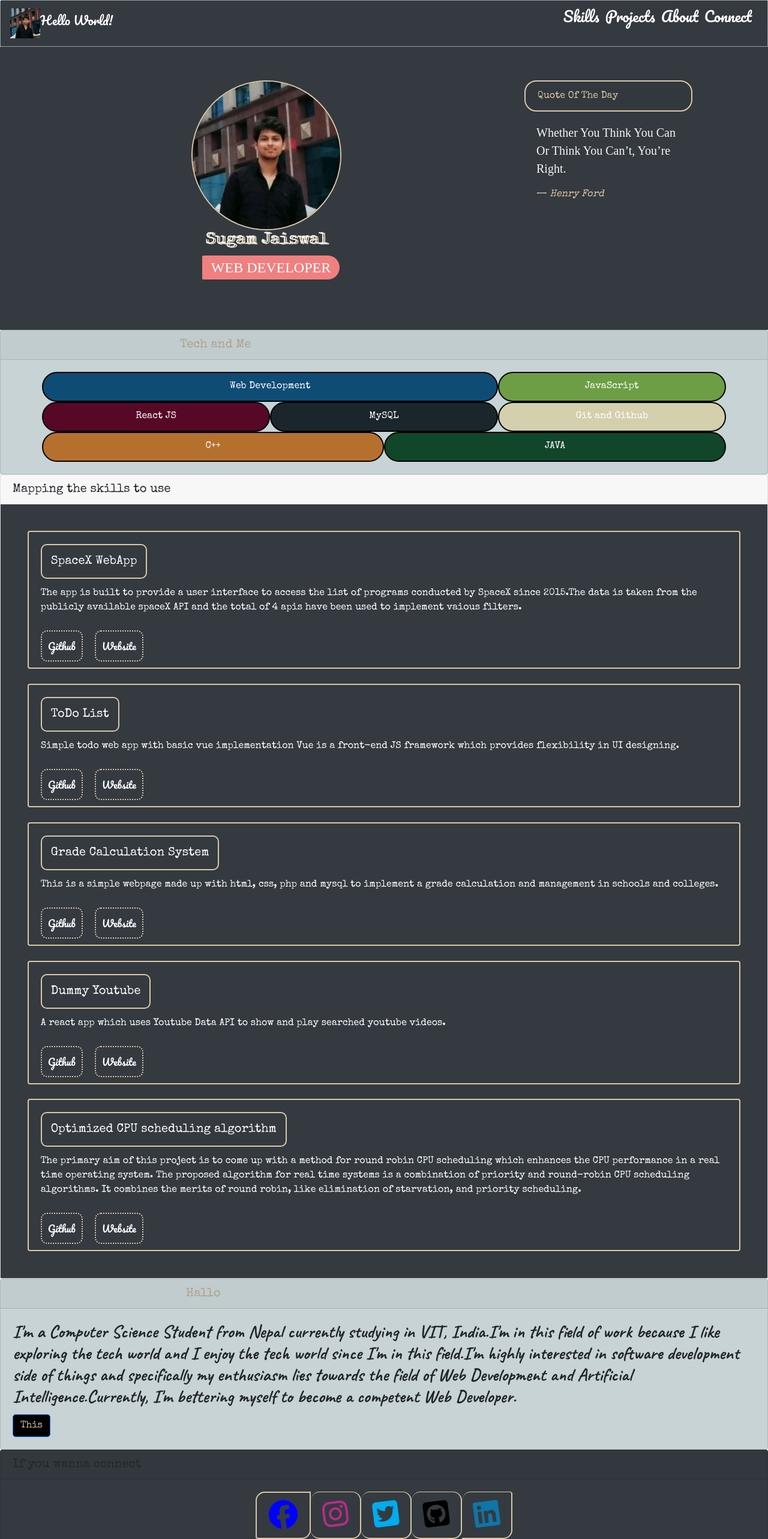
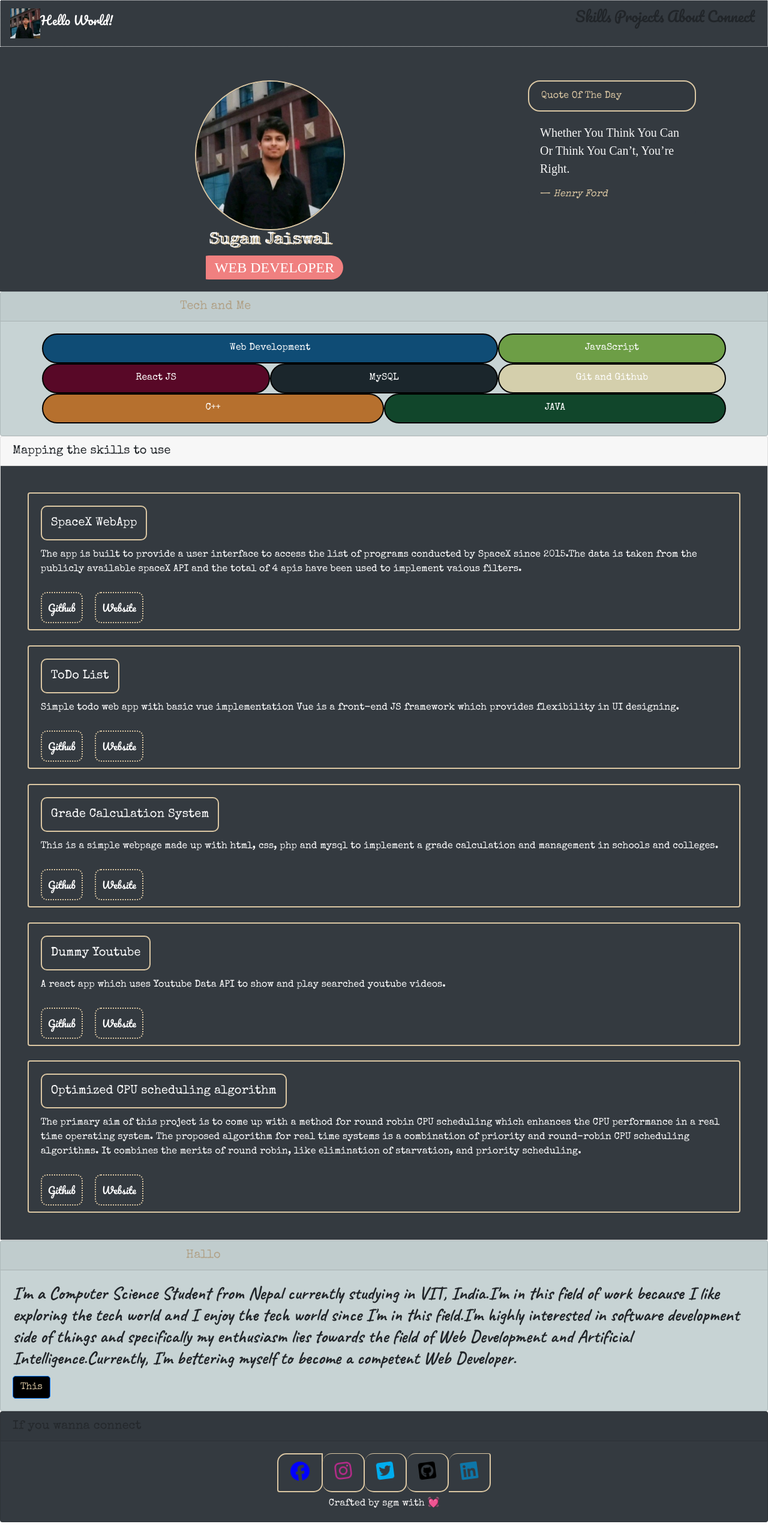
Before and after one commit to jaissugam/jaissugam.github.io, a React (Create React App) app: page / in a window 1280 px wide. Shown: the top 2566 px of the page at 60% size. After the commit the page ends 2538 px from the top, so only its background shows below. Built offline with nearby package versions, Linux system fonts and the light colour scheme; a web font is replaced by a local one.

Commit message:
Removed Routing

```diff
--- a/package.json
+++ b/package.json
@@ -12,6 +12,7 @@
     "react-dom": "^17.0.2",
     "react-router-dom": "^5.2.0",
     "react-scripts": "4.0.3",
+    "react-scroll": "^1.8.2",
     "web-vitals": "^1.1.1"
   },
   "scripts": {
--- a/src/App.css
+++ b/src/App.css
@@ -12,16 +12,22 @@ body{
   background-color: #343a40;
   display: flex;
   flex-flow: column;
+  justify-content: center;
+  align-items: center;
+  flex-wrap: nowrap;
   height: 100%;
+  width: 100%;
 }
 .outro .container {
-  margin:5%;
+  margin-top:5%;
 
 }
 .intro{
   display: flex;
   align-items: center;
   flex-direction: column;
+  justify-content: center;
+  flex-wrap: nowrap;
 
 }
 .intro h3{
--- a/src/App.js
+++ b/src/App.js
@@ -1,5 +1,4 @@
 import React from 'react';
-import {BrowserRouter as Router,Route} from 'react-router-dom';
 import Home from './components/Home';
 import Header from './components/Header';
 import Footer from './components/Footer';
@@ -10,17 +9,12 @@ import About from './components/About';
 const App=()=>{
  return(
    <div>
-     <Router>
         <Header></Header>
-        <Route path="/" exact component={Home}></Route>
-        <Route path="/" exact component={Skills}></Route>
-        <Route path="/" exact component={Projects}></Route>
-        <Route path="/" exact component={About}></Route>
-        <Route path="/skills" component={Skills}></Route>
-        <Route path="/projects" component={Projects}></Route>
-        <Route path="/about" component={About}></Route>
-        <Footer></Footer>
-     </Router>
+        <Home id="home"></Home>
+        <Skills id="skills"></Skills>
+        <Projects id="projects"></Projects>
+        <About id="about"></About>
+        <Footer id="footer"></Footer>
    </div>
  );
 }
--- a/src/components/Footer.js
+++ b/src/components/Footer.js
@@ -6,11 +6,11 @@ const Footer=()=>{
             <Card.Header as="h5">If you wanna connect</Card.Header>
             <Card.Body style={mycard}>
             <ListGroup horizontal>
-                <ListGroup.Item ><a style={{color:'blue'}} rel="noreferrer" target='_blank' href='https://www.facebook.com/sugam.jaiswal'><i className="fab fa-facebook fa-3x fa-spin"></i></a></ListGroup.Item>
-                <ListGroup.Item ><a style={{color:'#bc2a8d'}} rel="noreferrer" target='_blank' href='https://www.instagram.com/sgm4u/'><i className="fab fa-instagram fa-3x fa-spin"></i></a></ListGroup.Item>
-                <ListGroup.Item ><a style={{color:'#00acee'}} rel="noreferrer" target='_blank' href='https://twitter.com/itsmesugam'><i className="fab fa-twitter-square fa-3x fa-spin"></i></a></ListGroup.Item>
-                <ListGroup.Item ><a style={{color:'black'}} rel="noreferrer" target='_blank' href='https://github.com/jaissugam'><i className="fab fa-github-square fa-3x fa-spin"></i></a></ListGroup.Item>
-                <ListGroup.Item ><a style={{color:'#0e76a8'}} rel="noreferrer" target="_blank" href='https://www.linkedin.com/in/sugam-jaiswal-31a27a1a3/'><i className="fab fa-linkedin fa-3x fa-spin"></i></a></ListGroup.Item>
+                <ListGroup.Item ><a style={{color:'blue'}} rel="noreferrer" target='_blank' href='https://www.facebook.com/sugam.jaiswal'><i className="fab fa-facebook fa-2x fa-spin"></i></a></ListGroup.Item>
+                <ListGroup.Item ><a style={{color:'#bc2a8d'}} rel="noreferrer" target='_blank' href='https://www.instagram.com/sgm4u/'><i className="fab fa-instagram fa-2x fa-spin"></i></a></ListGroup.Item>
+                <ListGroup.Item ><a style={{color:'#00acee'}} rel="noreferrer" target='_blank' href='https://twitter.com/itsmesugam'><i className="fab fa-twitter-square fa-2x fa-spin"></i></a></ListGroup.Item>
+                <ListGroup.Item ><a style={{color:'black'}} rel="noreferrer" target='_blank' href='https://github.com/jaissugam'><i className="fab fa-github-square fa-2x fa-spin"></i></a></ListGroup.Item>
+                <ListGroup.Item ><a style={{color:'#0e76a8'}} rel="noreferrer" target="_blank" href='https://www.linkedin.com/in/sugam-jaiswal-31a27a1a3/'><i className="fab fa-linkedin fa-2x fa-spin"></i></a></ListGroup.Item>
             </ListGroup>
             <Card.Subtitle style={{marginTop:'10px',color:'whitesmoke'}}>Crafted by sgm with 💓</Card.Subtitle>
             </Card.Body>
@@ -21,6 +21,7 @@ const mycard={
     display:'flex',
     flexDirection:'column',
     justifyContent:'center',
-    alignItems:'center'
+    alignItems:'center',
+    flexWrap:'no-wrap'
 }
 export default Footer;
--- a/src/components/Header.js
+++ b/src/components/Header.js
@@ -2,7 +2,7 @@ import React from 'react';
 import {Nav,Navbar} from 'react-bootstrap';
 import profile from '../pics/profile.jpg';
 import './head.css';
-import {Link} from 'react-router-dom';
+import { Link ,animateScroll as scroll} from "react-scroll";
 const Header=()=>{
     return(
         <div>
@@ -10,17 +10,19 @@ const Header=()=>{
                <div className="cover1">
                 <Navbar.Brand>
                     <img src={profile} alt=""width="50" height="50"></img>
-                    <Link to="/" style={link}>Hello World!</Link>
+                    <Link style={link} onClick={scroll.scrollToTop}  smooth={true} offset={-70} duration={1000}>Hello World!</Link>
                 </Navbar.Brand>
                 </div>
                 <div className="cover2">
-                <Navbar.Toggle aria-controls="responsive-navbar-nav" />
+                    <Navbar.Toggle aria-controls="responsive-navbar-nav" />
                     <Navbar.Collapse id="responsive-navbar-nav">
                         <Nav>
-                            <Link to="/skills" style={link}>Skills</Link>
-                            <Link to="/projects" style={link}>Projects</Link>
-                            <Link to="/about" style={link}>About</Link>
-                            <Link to="/connect" style={link}>Connect</Link>
+
+                            <Link style={link} to="skills" activeClass="active" spy={true} smooth={true} offset={-70} duration={500}>Skills</Link>
+                            <Link style={link} to="projects" activeClass="active" spy={true}  smooth={true} offset={-70} duration={500}>Projects</Link>
+                            <Link style={link} to="about" activeClass="active" spy={true} smooth={true} offset={-70} duration={500}>About</Link>
+                            <Link style={link} onClick={scroll.scrollToBottom} activeClass="active"  smooth={true} offset={-70} duration={1000}>Connect</Link>
+
                         </Nav>
                     </Navbar.Collapse>
                 </div>
@@ -30,15 +32,15 @@ const Header=()=>{
 }
 const cover={
     display: "flex",
-    alignItems:"stretch",
+    alignItems:"flex-start",
     justifyContent:"space-between",
+    flexWrap:"no-wrap",
     backgroundColor:"#343a40",
     fontSize:"1.5rem",
     border:'1.5px dotted white'
 }
 const link={
     textDecoration:"none",
-
-    marginRight:"10px"
+    marginRight:"5px"
 }
 export default Header;
--- a/src/components/head.css
+++ b/src/components/head.css
@@ -3,24 +3,9 @@ a{
     color:white;
 }
 a:hover{
-    color:rgb(219, 199, 163);
-    animation: rotate 4s ease infinite;
+    cursor:pointer;
 }
 
-@keyframes rotate {
-    25%{
-        transform: skewX(90deg);
-    }
-
-    50%{
-        transform: skewX(180deg);
-    }
-
-    75%{
-        transform: skewX(270deg);
-    }
-
-}
 .cover1 a{
     animation: hello 1s ease-in-out infinite;
 }
```
Also changed, not shown: 16 other files (tests, documents, lock files or other folders).
